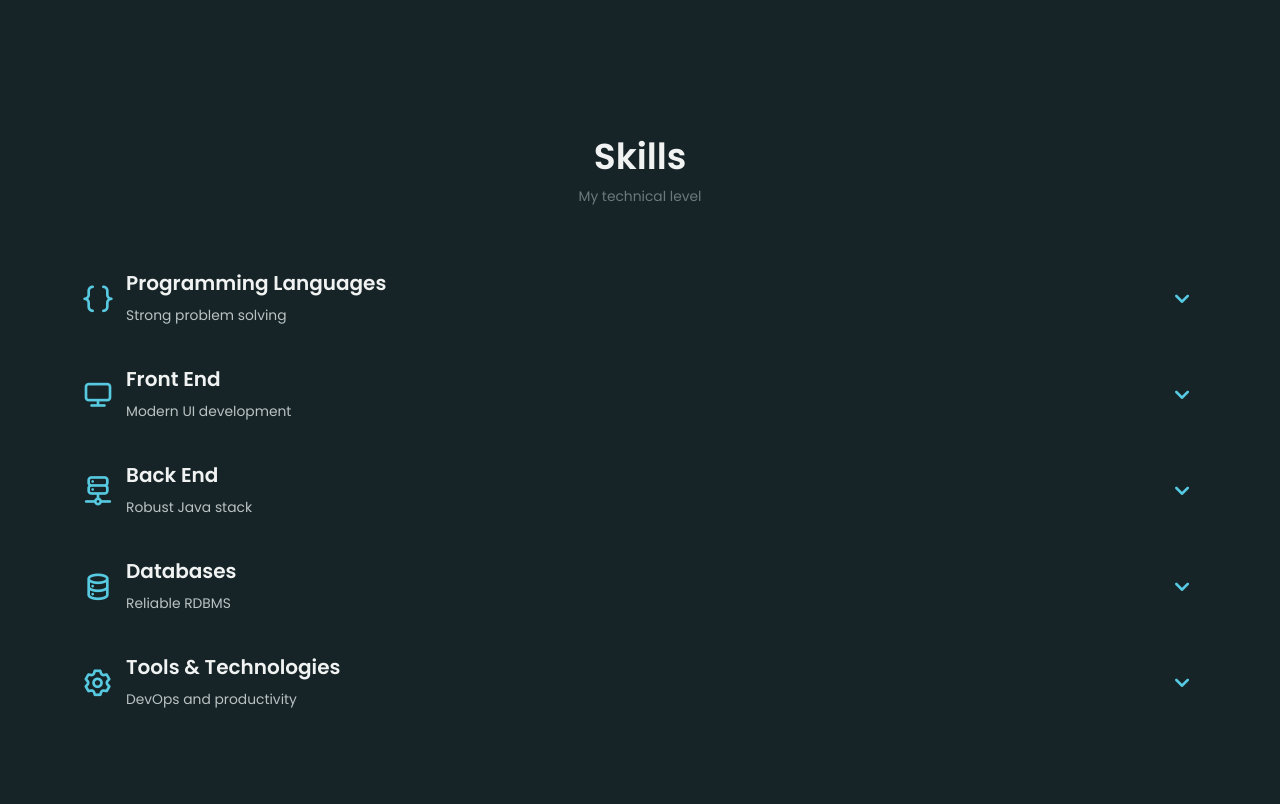
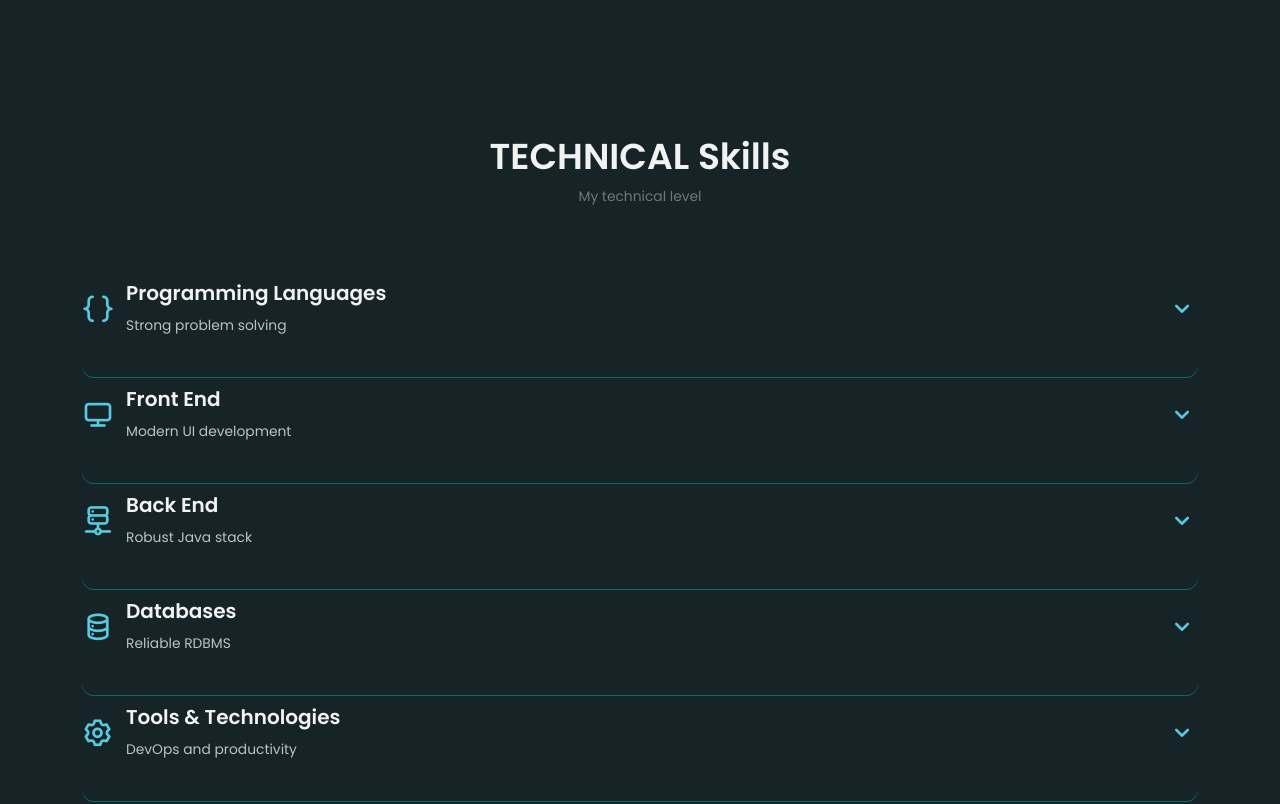
Before and after one commit to osamaamin402/myportfolio, a React (Create React App) app: page / in a window 1280 px wide. Shown: the part 1480-2284 px from the top of the page. Built offline with nearby package versions, Linux system fonts and the light colour scheme.

Commit message:
skill set changes

```diff
--- a/src/components/Skills.jsx
+++ b/src/components/Skills.jsx
@@ -7,12 +7,12 @@ export default function Skills({skills}) {
     setActiveIndex(activeIndex === index ? null : index);
   };
 
-  const skillGroups = skills;
+  const skillGroups = skills.details;
 
   return (
     <section className="skills section" id="skills">
-      <h2 className="section__title">Skills</h2>
-      <span className="section__subtitle">My technical level</span>
+      <h2 className="section__title">{skills.title}</h2>
+      <span className="section__subtitle">{skills.subTitle}</span>
 
       <div className="skills__container container grid">
         {skillGroups.map((group, index) => (
@@ -21,11 +21,10 @@ export default function Skills({skills}) {
               activeIndex === index ? "skills__open" : "skills__close"
             }`}
             key={index}
+            onClick={() => toggleSkills(index)}
           >
             <div
-              className="skills__header"
-              onClick={() => toggleSkills(index)}
-            >
+              className="skills__header">
               <i className={`${group.icon} skills__icon`}></i>
               <div>
                 <h1 className="skills__title">{group.title}</h1>
--- a/src/components/data/data.json
+++ b/src/components/data/data.json
@@ -100,7 +100,10 @@
             }
         ]
     },
-    "skills": [
+    "skills": {
+        "title": "TECHNICAL Skills",
+        "subTitle": "My technical level",
+        "details": [
             {
                 "icon": "uil uil-brackets-curly",
                 "title": "Programming Languages",
@@ -246,7 +249,8 @@
                     }
                 ]
             }
-    ],
+        ]
+    },
     "services": {
         "title": "Services",
         "subTitle": "What I offer",
@@ -323,18 +327,18 @@
                 "contactIcon": "uil uil-map-marker contact__icon"
             }
         ],
-        "contactLinks":[
+        "contactLinks": [
             {
-                "link":"https://www.instagram.com/its.amin.007/",
-                "icon":"uil uil-instagram contact__icon"
+                "link": "https://www.instagram.com/its.amin.007/",
+                "icon": "uil uil-instagram contact__icon"
             },
             {
-                "link":"https://www.facebook.com/osama.amin.182/",
-                "icon":"uil uil-facebook-f contact__icon"
+                "link": "https://www.facebook.com/osama.amin.182/",
+                "icon": "uil uil-facebook-f contact__icon"
             },
             {
-                "link":"https://www.linkedin.com/in/osama-amin-khan-855299185/",
-                "icon":"uil uil-linkedin contact__icon"
+                "link": "https://www.linkedin.com/in/osama-amin-khan-855299185/",
+                "icon": "uil uil-linkedin contact__icon"
             }
         ]
     }
--- a/src/styles.css
+++ b/src/styles.css
@@ -584,6 +584,15 @@ img {
 
 .skills__open .skills__arrow {
   transform: rotate(-180deg);
+}
+.skills__content {
+  padding-top: 10px;
+  border-radius: 12px;
+    box-shadow: 0 1px 0 rgba(0, 255, 255, 0.3);
+}
+.skills__content:hover {
+  box-shadow: 0 3px 0 rgba(0, 255, 255, 0.3); /* stronger bottom glow on hover */
+  transform: translateY(-2px); /* slight lift */
 }
 
 /*==================== QUALIFICATION ====================*/
```
Lines whose indentation alone changed are shown as unchanged.
